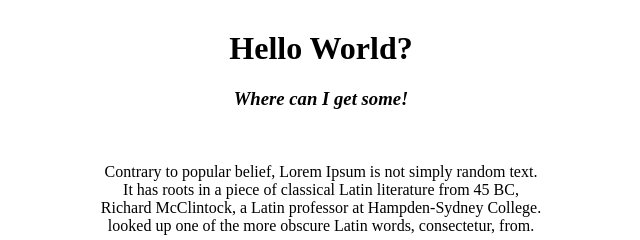
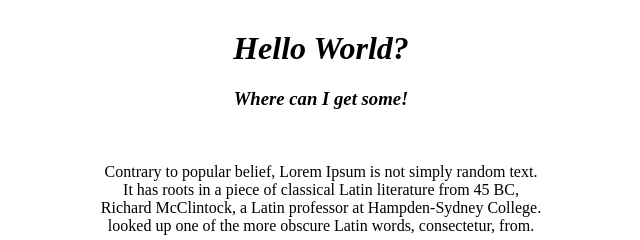
Before and after one commit to OksanaBashlachova/git-nauka-3, a website: page index.html in a window 1280 px wide. Shown: the top 240 px of the page, 319-959 px from the left. Drawn offline with Linux system fonts and the light colour scheme.

Commit message:
Corrected poem's title in html

```diff
--- a/index.html
+++ b/index.html
@@ -12,7 +12,7 @@
     <div class="container">
         <div class="page-title">
             <h1>
-                Hello World?
+                <span>Hello World?</span>
             </h1>
             <h3>
                 <span>Where can I get some!</span>
```
